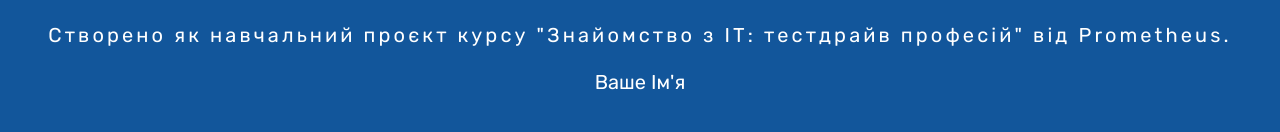
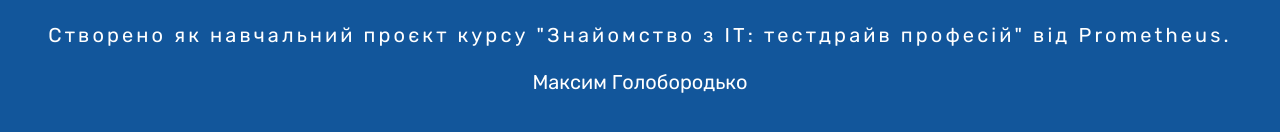
Before and after one commit to kotkotafej2023/webinar, a plain HTML site: page index.html in a window 1280 px wide. Shown: the part 1547-1679 px from the top of the page. Drawn offline with Linux system fonts and the light colour scheme.

Commit message:
Update index.html

```diff
--- a/index.html
+++ b/index.html
@@ -87,7 +87,7 @@
         </section>
         <footer>
             <p>Створено як навчальний проєкт курсу "Знайомство з ІТ: тестдрайв професій" від Prometheus.</p>
-            <p>Ваше Ім'я</p>
+            <p>Максим Голобородько</p>
         </footer>
     </div>
 </body>
```
